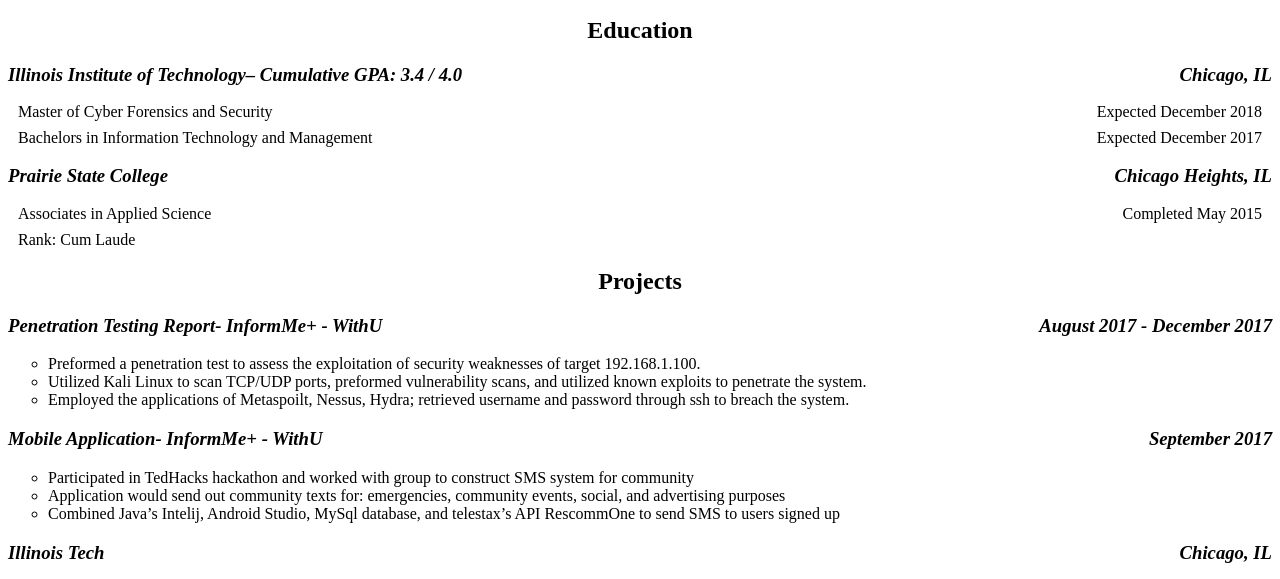
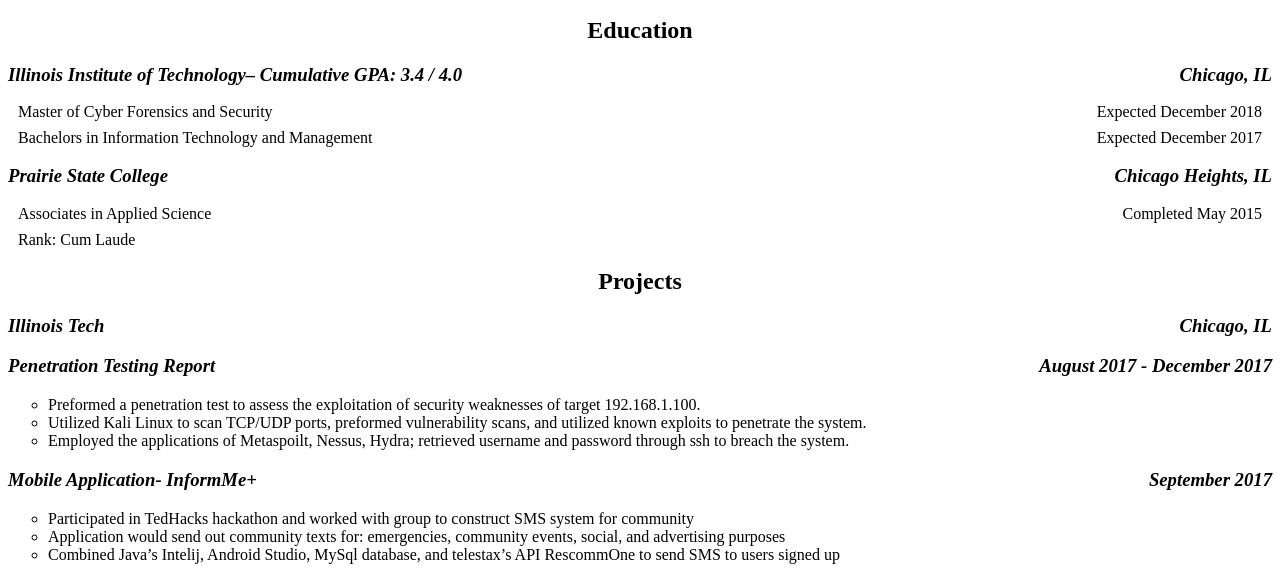
Before and after one commit to agomez15/agomez15.github.io, a plain HTML site: page Resume.html in a window 1280 px wide. Shown: the part 208-787 px from the top of the page. Drawn offline with Linux system fonts and the light colour scheme.

Commit message:
Update Resume.html

```diff
--- a/Resume.html
+++ b/Resume.html
@@ -38,9 +38,9 @@
   <p>Associates in Applied Science  <span style="float:right;">Completed May 2015</span></p>
   <p> Rank: Cum Laude</p>
 
-
-  <h2>Projects</h2>
-   <h3>Penetration Testing Report- InformMe+ - WithU<span style="float:right;">August 2017 - December 2017 </span></h3>
+<h2>Projects</h2>
+ <h3>Illinois Tech<span style="float:right;">Chicago, IL</span></h3>
+   <h3>Penetration Testing Report<span style="float:right;">August 2017 - December 2017 </span></h3>
   <ul style="list-style-type:circle">
   <li>Preformed a penetration test to assess the exploitation of security weaknesses of target 192.168.1.100.   </li>
   <li>Utilized Kali Linux to scan TCP/UDP ports, preformed vulnerability scans, and utilized known exploits to penetrate the system.</li>
@@ -48,7 +48,7 @@
   </ul>
 
 
-  <h3>Mobile Application- InformMe+ - WithU<span style="float:right;">September 2017 </span></h3>
+  <h3>Mobile Application- InformMe+<span style="float:right;">September 2017 </span></h3>
   <ul style="list-style-type:circle">
   <li>Participated in TedHacks hackathon and worked with group to construct SMS system for community </li>
   <li>Application would send out community texts for: emergencies, community events, social, and advertising purposes</li>
@@ -56,7 +56,7 @@
   </ul>
 
 
-  <h3>Illinois Tech<span style="float:right;">Chicago, IL</span></h3>
+
   <h3>Web Application - WithU<span style="float:right;">January 2017 – May 2017 </span></h3>
   <ul style="list-style-type:circle">
   <li>Assigned security position for securing and developing IIT capstone internal ride share web application for staff and students. </li>
```
